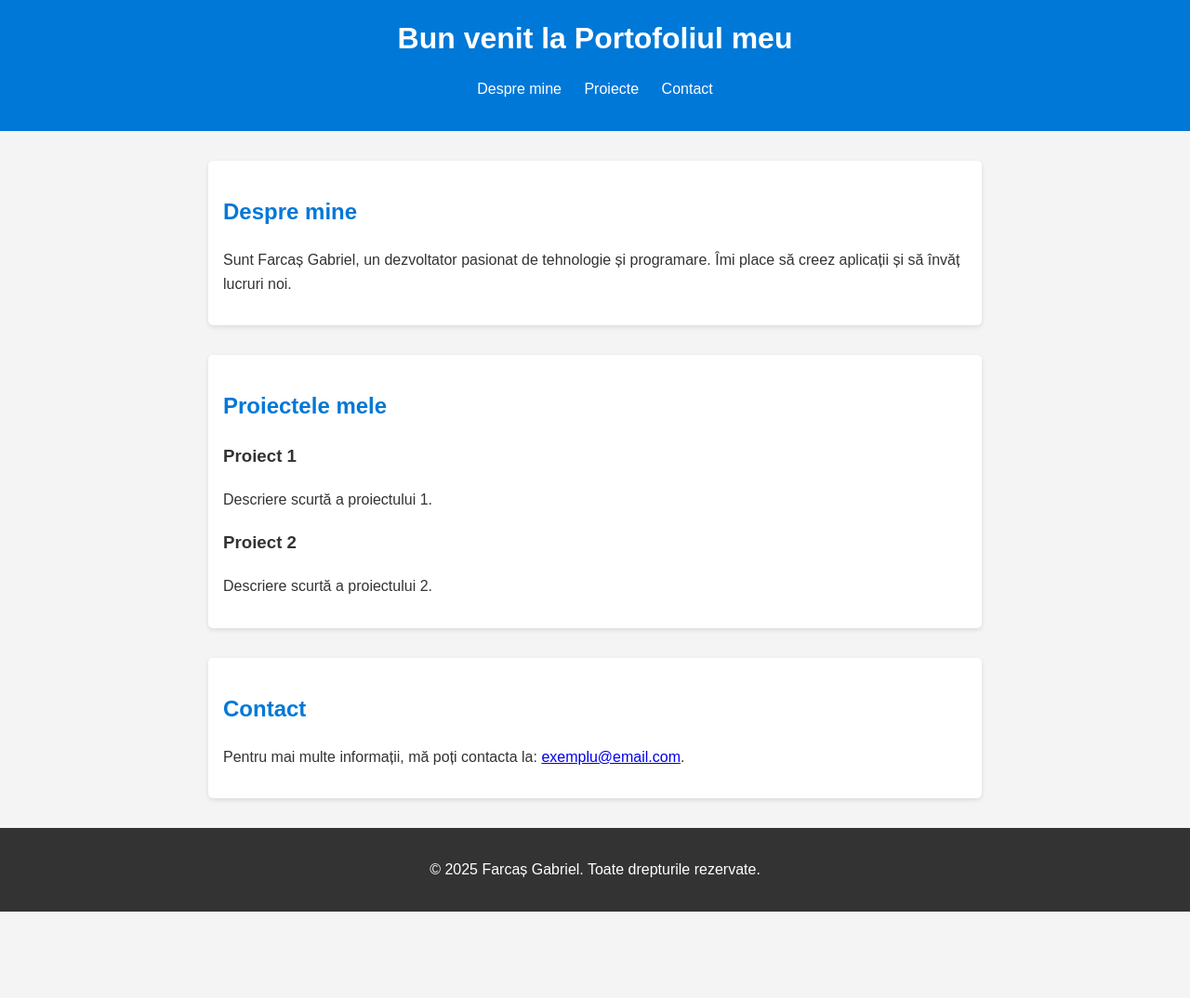
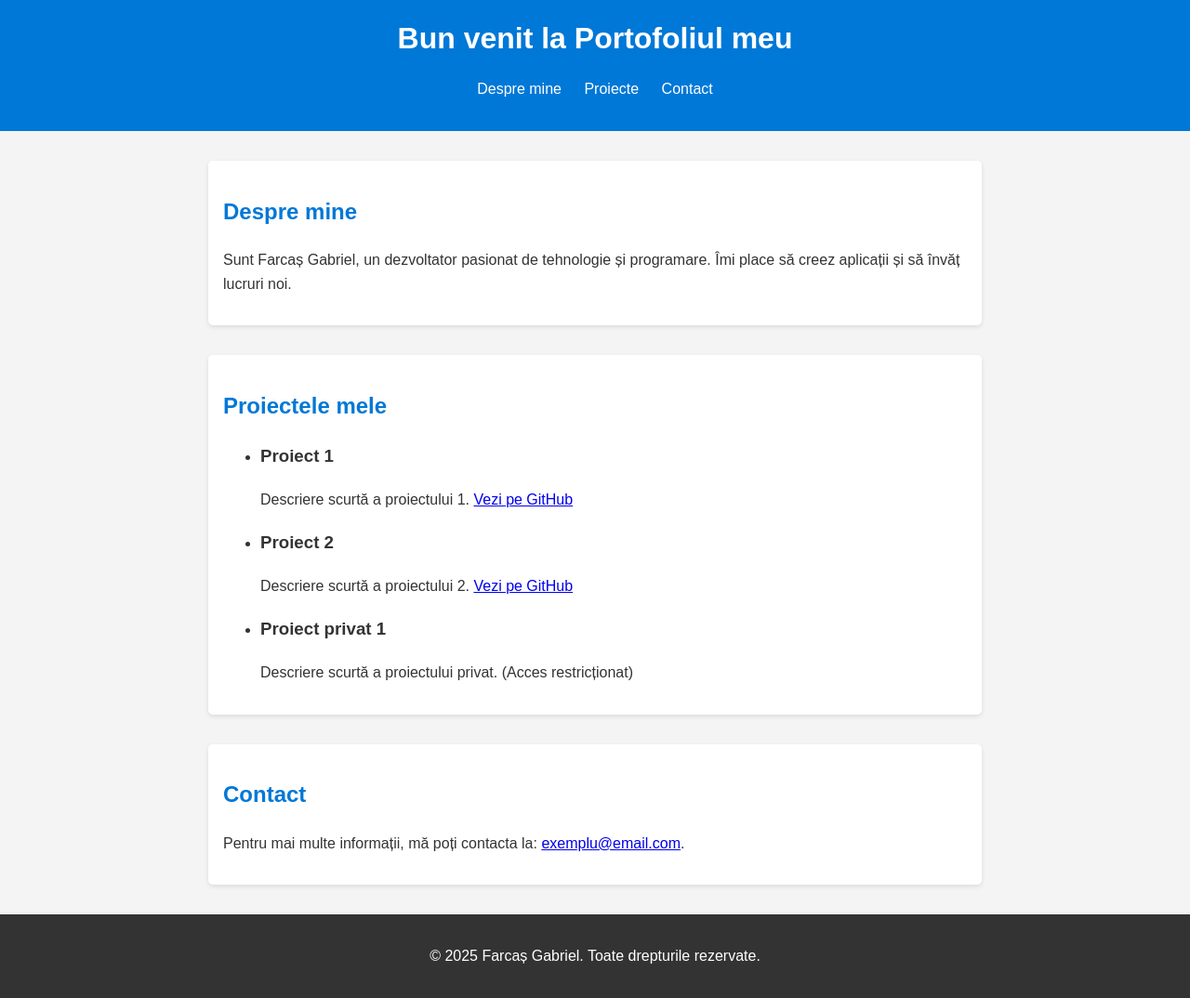
Before and after one commit to Gabr131cris/Farcas-Gabriel.github.io, a Jekyll site: the page index.html, which Jekyll copies as it is, in a window 1280 px wide. Shown: the whole page at 93% size. Built offline with Jekyll 4.4.1, drawn with Linux system fonts in a browser that asks for light colours; before the commit the page ends 981 px from its top, so only the background shows below that.

Commit message:
Update index.html

```diff
--- a/index.html
+++ b/index.html
@@ -26,14 +26,20 @@
 
         <section id="proiecte">
             <h2>Proiectele mele</h2>
-            <div class="proiect">
-                <h3>Proiect 1</h3>
-                <p>Descriere scurtă a proiectului 1.</p>
-            </div>
-            <div class="proiect">
-                <h3>Proiect 2</h3>
-                <p>Descriere scurtă a proiectului 2.</p>
-            </div>
+            <ul>
+                <li>
+                    <h3>Proiect 1</h3>
+                    <p>Descriere scurtă a proiectului 1. <a href="https://github.com/Gabr131cris/Proiect-Service" target="_blank">Vezi pe GitHub</a></p>
+                </li>
+                <li>
+                    <h3>Proiect 2</h3>
+                    <p>Descriere scurtă a proiectului 2. <a href="https://github.com/Gabr131cris/Dock-Builder-project" target="_blank">Vezi pe GitHub</a></p>
+                </li>
+                <li>
+                    <h3>Proiect privat 1</h3>
+                    <p>Descriere scurtă a proiectului privat. (Acces restricționat)</p>
+                </li>
+            </ul>
         </section>
 
         <section id="contact">
```
